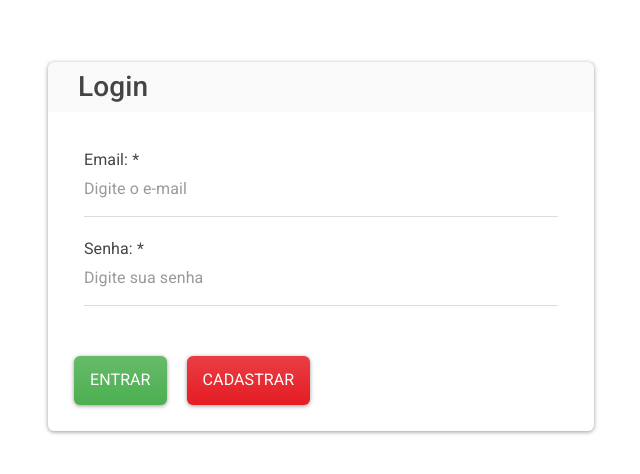
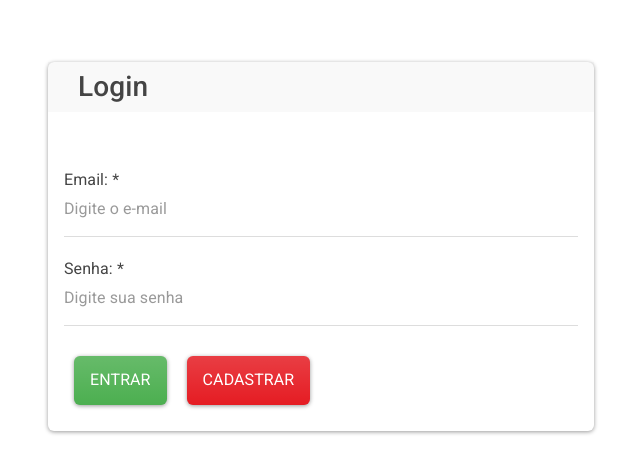
Before and after one commit to fcd007/financas-frontend-reactjs, a React (Create React App) app: page / in a window 1280 px wide. Shown: the part 122-596 px from the top of the page, without its empty margins (334-974 px from the left). Built offline with nearby package versions, Linux system fonts and the light colour scheme.

Commit message:
refact: ajuste de componente de container

```diff
--- /dev/null
+++ b/src/presentation/components/Container.js
@@ -0,0 +1,20 @@
+import React from "react";
+
+class Container extends React.Component {
+  render() {
+    return (
+      <div className="row">
+        <div className="col-lg-12">
+          <div className="bs-component">
+            <fieldset>
+              <div style={{ padding: "20px" }}></div>
+              {this.props.children}
+            </fieldset>
+          </div>
+        </div>
+      </div>
+    );
+  }
+}
+
+export default Container;
--- a/src/presentation/components/FormularioCadastroUsuario.js
+++ b/src/presentation/components/FormularioCadastroUsuario.js
@@ -1,5 +1,6 @@
 import React from "react";
 import FormGroup from "./FormGroup";
+import Container from "./Container"
 
 class FormularioCadastroUsuario extends React.Component {
   constructor(props) {
@@ -31,11 +32,7 @@ class FormularioCadastroUsuario extends React.Component {
 
   render() {
     return (
-      <div className="row">
-        <div className="col-lg-12">
-          <div className="bs-component">
-            <fieldset>
-              <div style={{ padding: "20px" }}>
+      <Container>
         <FormGroup htmlFor="nome" label="Nome: *">
           <input
             style={{ paddingTop: "5px" }}
@@ -86,15 +83,11 @@ class FormularioCadastroUsuario extends React.Component {
             onChange={(event) => this.onChangeInput(event)}
           />
         </FormGroup>
-              </div>
         <div style={{padding: '10px'}}>
           <button className="btn btn-success" onClick={(event) => this.handleOnClick(event)}>Salvar</button>
           <button className="btn btn-danger" style={{marginLeft: '20px'}} onClick={(event) => this.handleOnClick(event)}>Cancelar</button>
         </div>
-            </fieldset>
-          </div>
-        </div>
-      </div>
+      </Container>
     );
   }
 }
--- a/src/presentation/components/FormularioLogin.js
+++ b/src/presentation/components/FormularioLogin.js
@@ -1,5 +1,6 @@
 import React from "react";
 import FormGroup from "./FormGroup";
+import Container from "./Container"
 
 class FormularioLogin extends React.Component {
   constructor(props) {
@@ -29,11 +30,7 @@ class FormularioLogin extends React.Component {
 
   render() {
     return (
-      <div className="row">
-        <div className="col-lg-12">
-          <div className="bs-component">
-            <fieldset>
-            <div style={{padding: '20px'}}>
+      <Container>
           <FormGroup htmlFor="email" label="Email: *">
           <input
             style={{ paddingTop: "5px" }}
@@ -60,15 +57,11 @@ class FormularioLogin extends React.Component {
             onChange={(event) => this.onChangeInput(event)}
           />
         </FormGroup>
-              </div>
         <div style={{padding: '10px'}}>
           <button className="btn btn-success" onClick={(event) => this.handleOnClick(event)}>Entrar</button>
           <button className="btn btn-danger" style={{marginLeft: '20px'}} onClick={(event) => this.handleOnClick(event)}>Cadastrar</button>
         </div>
-            </fieldset>
-          </div>
-        </div>
-      </div>
+      </Container>
     );
   }
 }
```
Lines whose indentation alone changed are shown as unchanged.
